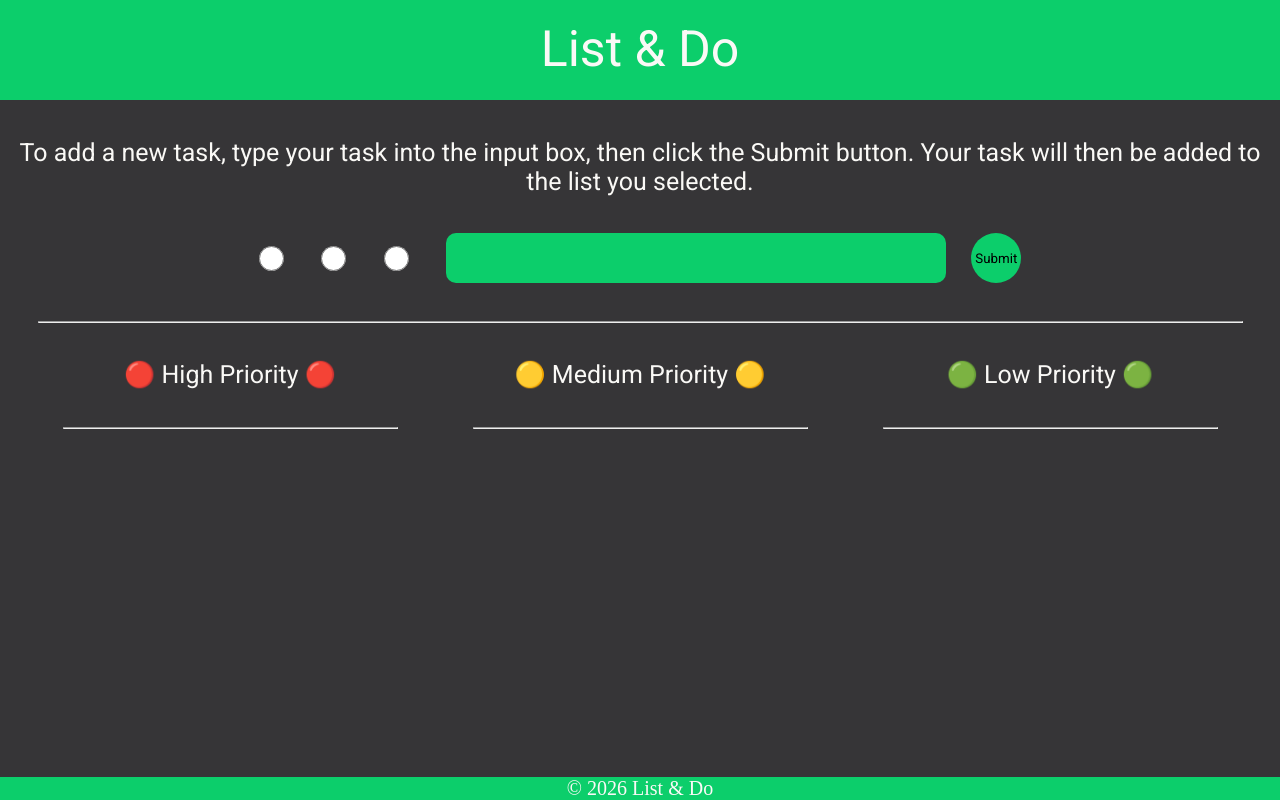
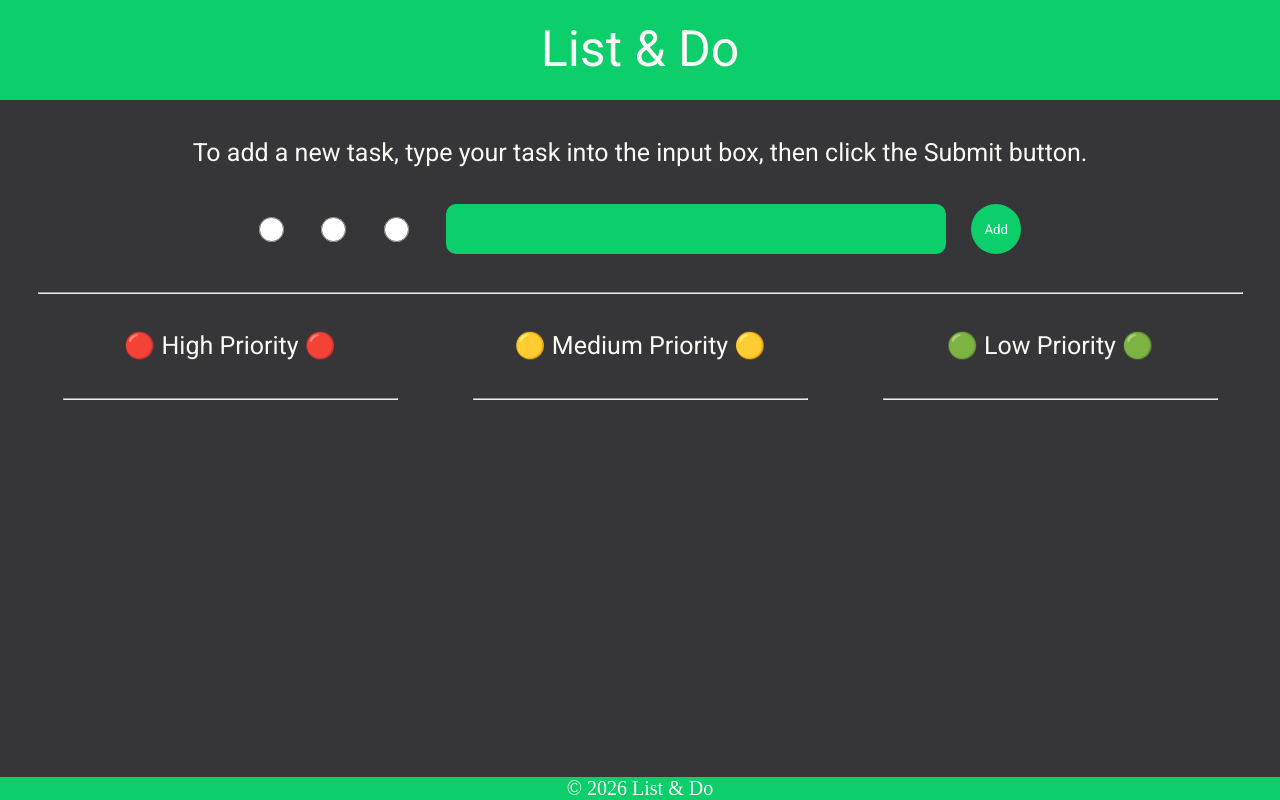
Before and after one commit to Sniffaa/To-Do-List-App, a React (Vite) app: page / in a window 1280 px wide. Built offline with nearby package versions, Linux system fonts and the light colour scheme.

Commit message:
can now create task

```diff
--- a/src/App.css
+++ b/src/App.css
@@ -35,7 +35,7 @@ p {
   font-family: "Roboto", sans-serif;
 }
 
-.Input {
+.Form {
   display: flex;
   justify-content: center;
   align-items: center;
@@ -87,9 +87,10 @@ p {
   margin-top: 37.5px;
   margin-left: 25px;
   font-family: "Roboto", sans-serif;
+  color: #FAF9F6;
 }
 
-.Container {
+.Lists {
   display: flex;
   justify-content: space-between;
   text-align: center;
--- a/src/App.jsx
+++ b/src/App.jsx
@@ -2,25 +2,42 @@ import { useState } from 'react'
 import './App.css'
 
 function App() {
+
+  const [taskInput, setInput] = useState('');
+  const [taskPriority, setPriority] = useState('');
+  const [task, setTasks] = useState({ high: [], medium: [], low: [] });
+
+  // Grabs What List To Store Task In And Adds The Users Text Into The Selected List
+  function createTask() {setTasks(prev => ({...prev,[taskPriority]: [...prev[taskPriority],taskInput]}));
+  // Resets Fields Back To Empty
+  setInput('');
+  setPriority('');
+  }
 
   return (
     <div className='App'>
       <div className='Header'>
         <div className='Logo'>List & Do</div>
       </div>
-        <p>To add a new task, type your task into the input box, then click the Submit button. Your task will then be added to the list you selected.</p>
-      <div className='Input'>
-        <input className='HighRadio' type='radio' title='High Priority' name='Option'></input>
-        <input className='MediumRadio' type='radio' title='Medium Priority' name='Option'></input>
-        <input className='LowRadio' type='radio' title='Low Priority' name='Option'></input>
-        <input className='Box'></input>
-        <input className='Add' type='submit'></input>
+        <p>To add a new task, type your task into the input box, then click the Submit button.</p>
+      <div className='Form'>
+        <input className='HighRadio'type='radio' value='high' name='Option' checked={taskPriority === 'high'} onChange={(e) => setPriority(e.target.value)}/>
+        <input className='MediumRadio' type='radio' value='medium' name='Option' checked={taskPriority === 'medium'} onChange={(e) => setPriority(e.target.value)}/>
+        <input className='LowRadio' type='radio' value='low' name='Option' checked={taskPriority === 'low'} onChange={(e) => setPriority(e.target.value)}/>
+        <input className='Box' value={taskInput} onChange={(e) => setInput(e.target.value)}/>
+        <button className='Add' onClick={createTask}>Add</button>
       </div>
-        <hr></hr>
-      <div className='Container'>
-        <div className='HighList'>🔴 High Priority 🔴<hr></hr></div>
-        <div className='MediumList'>🟡 Medium Priority 🟡<hr></hr></div>
-        <div className='LowList'>🟢 Low Priority 🟢<hr></hr></div>
+        <hr/>
+      <div className='Lists'>
+        <div className='HighList'>🔴 High Priority 🔴<hr/>
+        {task.high.map((task, index) => (<div key={index}>{task}</div>))}
+        </div>
+        <div className='MediumList'>🟡 Medium Priority 🟡<hr/>
+          {task.medium.map((task, index) => (<div key={index}>{task}</div>))}
+        </div>
+        <div className='LowList'>🟢 Low Priority 🟢<hr/>
+        {task.low.map((task, index) => (<div key={index}>{task}</div>))}
+        </div>
       </div>
       <div className='Footer'>© 2026 List & Do</div>
     </div>
```
